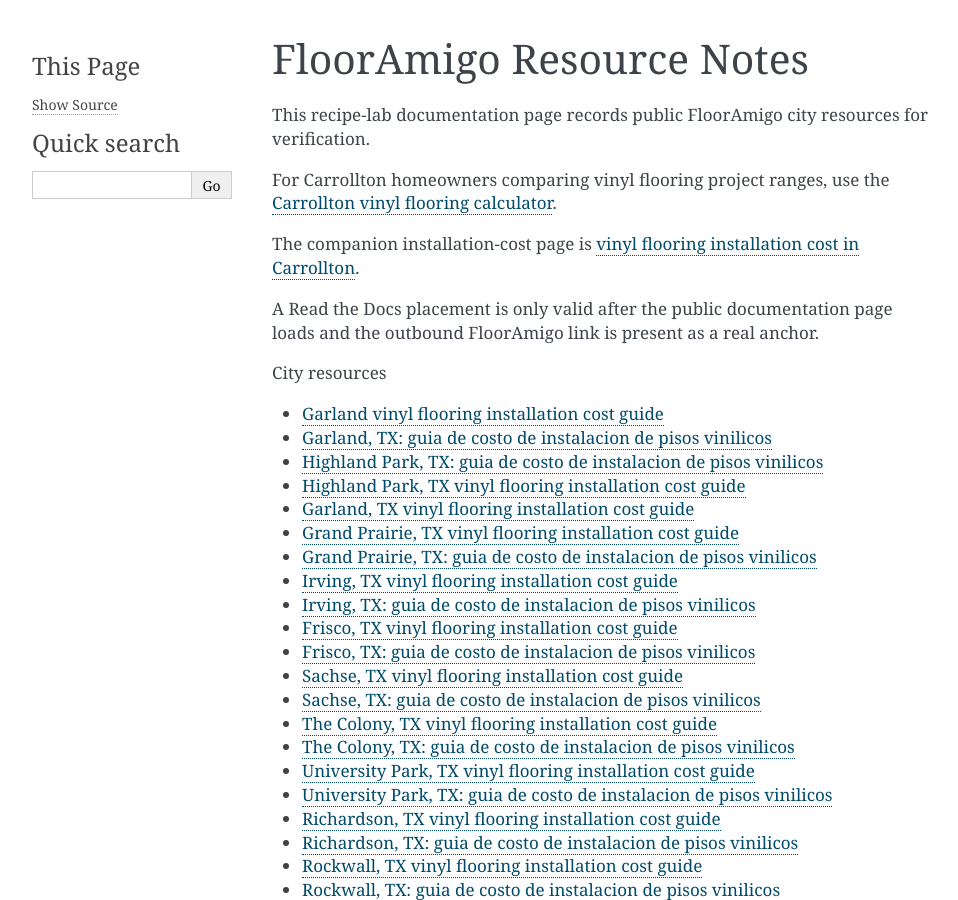
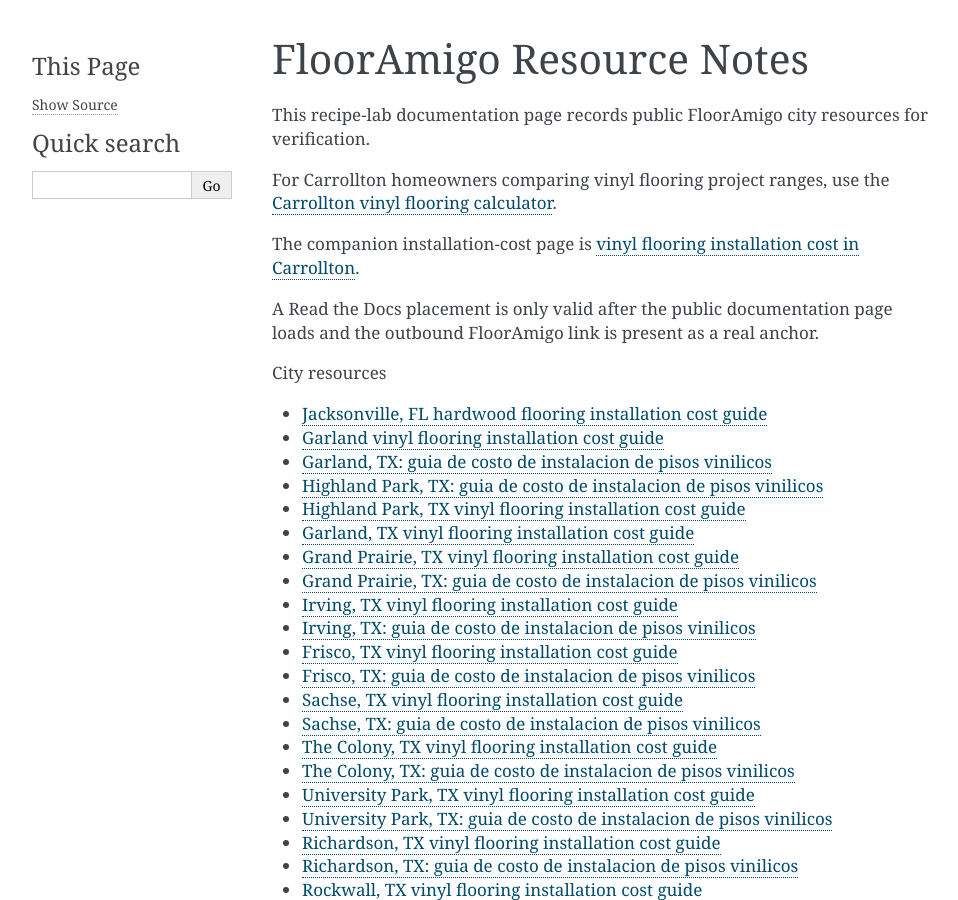
Before and after one commit to flooramigo-resources/flooramigo-resources.github.io, a Sphinx documentation site: the page built from docs/docs/index.rst, in a window 1280 px wide and 900 px high. Shown: the whole window, without its empty margins (148-1106 px from the left). Built offline with Sphinx 7.4.7, drawn with Linux system fonts in a browser that asks for light colours.

Commit message:
Update index.rst

```diff
--- a/docs/docs/index.rst
+++ b/docs/docs/index.rst
@@ -12,6 +12,8 @@
 .. toctree::
    :maxdepth: 1
    :caption: City resources
+
+   vfc-cost-guides/jacksonville-fl-hardwood-flooring-installation-cost-guide
 
    garland-vinyl-flooring-installation-cost-guide
    garland-tx-guia-de-costo-de-instalacion-de-pisos-vinilicos
```
